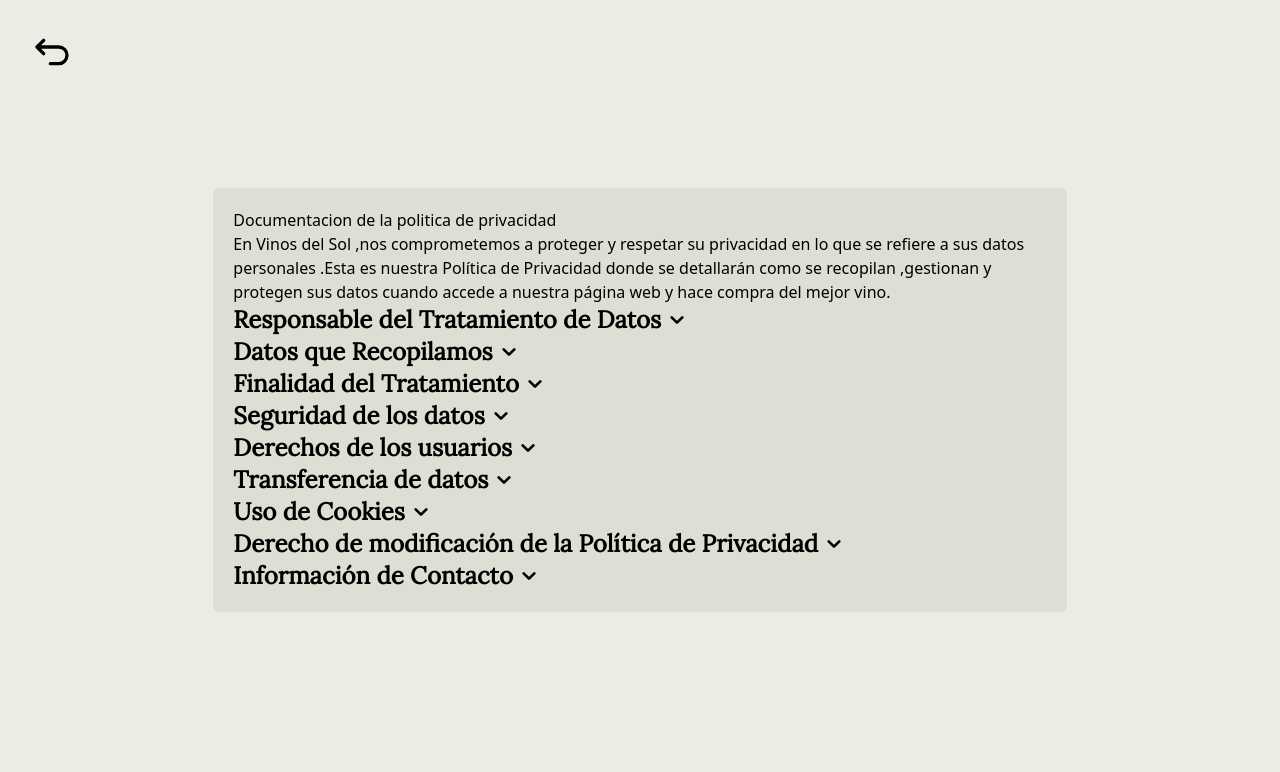
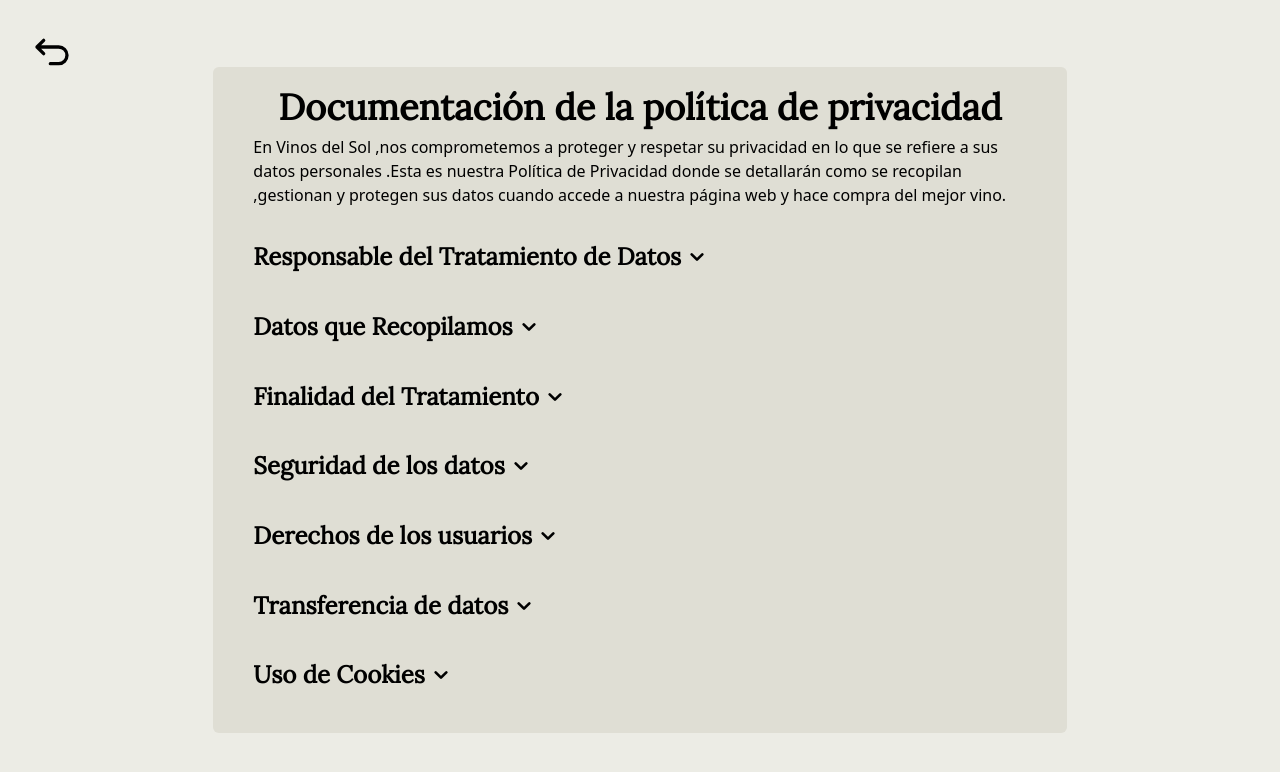
Before and after one commit to agusSantos23/VinosSol, a React (Vite) app: page /termsconditions in a window 1280 px wide. Shown: the top 772 px of the page. Built offline with nearby package versions, Linux system fonts and the light colour scheme.

Commit message:
Privacy Policy 0.2

```diff
--- a/src/components/sections/PrivacySection.jsx
+++ b/src/components/sections/PrivacySection.jsx
@@ -14,14 +14,14 @@
   return (
 
     <section>
-      <header onClick={handleBreakDown} className="w-max flex justify-start items-center">
+      <header onClick={handleBreakDown} className="w-max flex justify-start items-center cursor-pointer">
         <h2 className="text-2xl font-bold font-lora">{title}</h2>
 
         <svg
           width="1em"
           height="1em"
           viewBox="0 0 24 24"
-          className="size-8"
+          className={`size-8 ${breakDown && "rotate-180"}   duration-200 ease-in`}
         >
           <path
           fill="none"
@@ -35,7 +35,7 @@
 
       </header>
 
-      <div className={`${!breakDown && "hidden"}`}>
+      <div className={`${breakDown ? "max-h-screen" : "max-h-0"} overflow-hidden transition-all duration-300 ease-in-out`}>
         {children}
       </div>
     </section>
--- a/src/pages/PrivacyPolicy.jsx
+++ b/src/pages/PrivacyPolicy.jsx
@@ -7,7 +7,7 @@
 const PrivacyPolicy = () => {
 
   return (
-    <main className="flex justify-center items-center  bg-primary h-screen">
+    <main className="flex justify-center items-center bg-primary h-screen">
       <Link to="/">
         <img
           src={SVGarrowToLeft}
@@ -17,13 +17,16 @@
       </Link>
 
 
-      <div className='w-4/6 p-5 bg-third rounded-md'>
+      <div className='w-4/6 h-5/6 px-10 py-5 bg-third rounded-md overflow-y-auto'>
 
-        <h1>Documentacion de la politica de privacidad</h1>
+        <header className="flex-col mb-4">
+          <h1 className="text-center text-4xl font-bold font-lora mb-2">Documentación de la política de privacidad</h1>
           <p>
             En Vinos del Sol ,nos comprometemos a proteger y respetar su privacidad en lo que se refiere a sus datos personales .Esta es nuestra Política de Privacidad donde se detallarán como se recopilan ,gestionan y protegen sus datos cuando accede a nuestra página web y hace compra del mejor vino.
           </p>
+        </header>
 
+        <main className="h-full flex flex-col justify-around">
           <PrivacySection title="Responsable del Tratamiento de Datos">
             <p>
               El responsable del tratamiento de sus datos personales es Vinos del Sol ,con domicilio en Calle de la Vina, 12, 28004 Madrid, España , y correo electrónico de contacto: <b>vinosSol2024@gmail.com</b>
@@ -121,7 +124,7 @@
               <li><b>YouTube:</b> @VinosDelSol</li>
             </ul>
           </PrivacySection>
-
+        </main>
       </div>
 
     </main>
```
Lines whose indentation alone changed are shown as unchanged.
